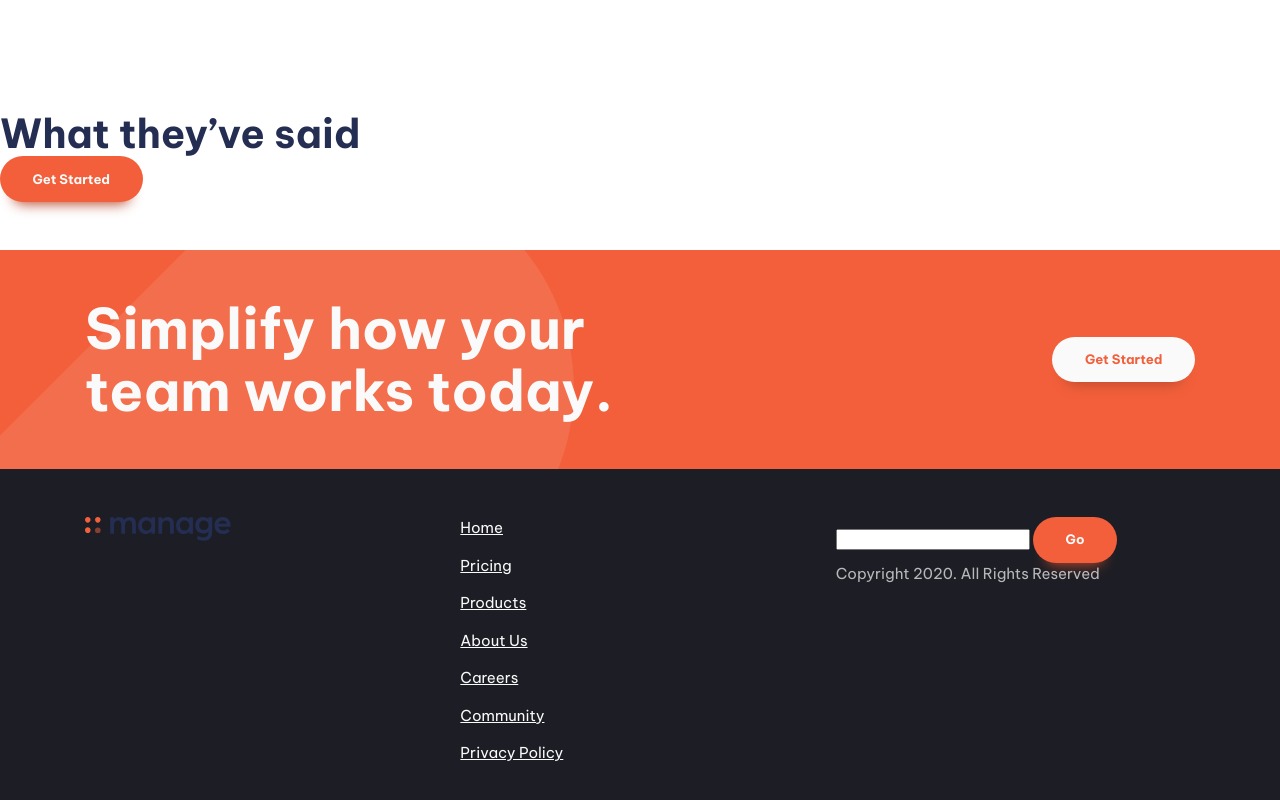
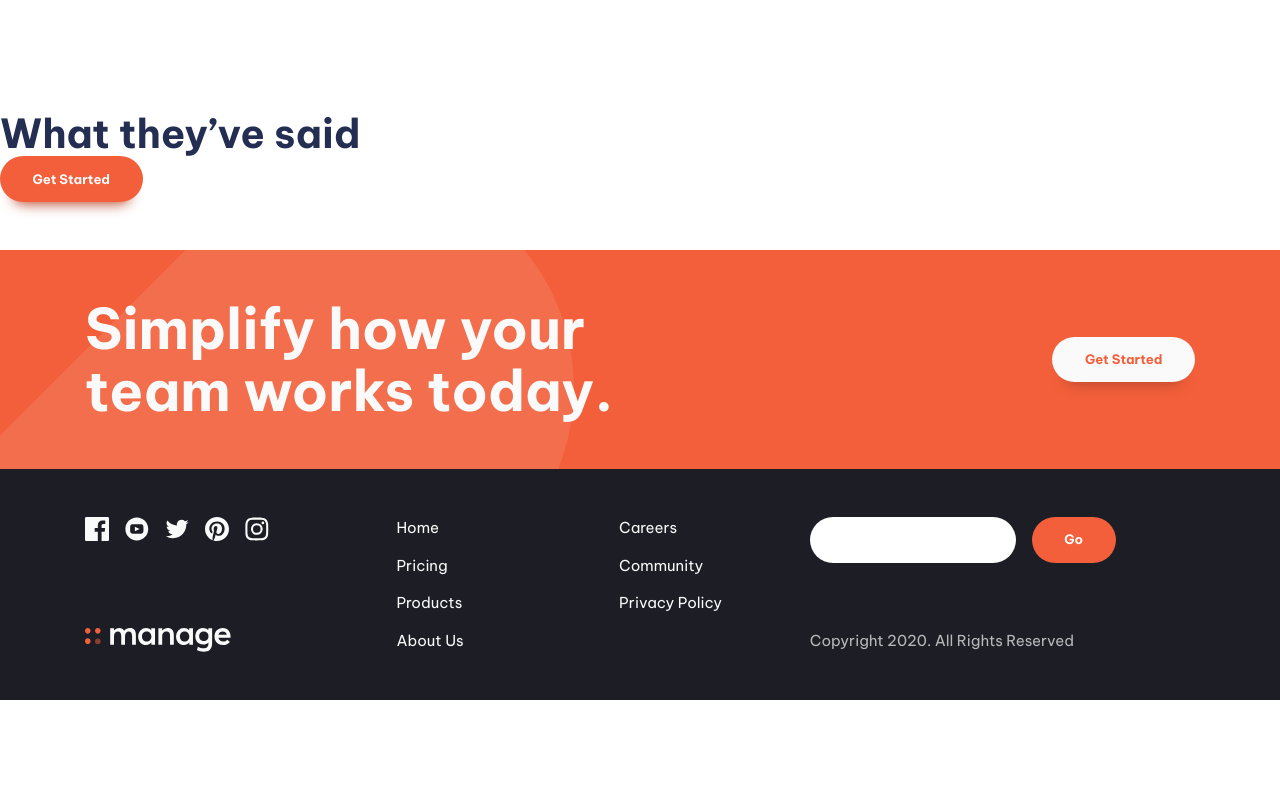
Before and after one commit to IvanOrsh/fem-challenge-manage, a website built with Vite: page index.html in a window 1280 px wide. Shown: the part 1302-2102 px from the top of the page. After the commit the page ends 2002 px from the top, so only its background shows below. Built offline with nearby package versions, Linux system fonts and the light colour scheme.

Commit message:
feat: footer

```diff
--- a/index.html
+++ b/index.html
@@ -18,7 +18,9 @@
       <div class="container">
         <div class="nav-wrapper">
           <a href="#">
-            <img src="images/logo.svg" alt="manage" />
+            <svg class="logo" width="146" height="24">
+              <use xlink:href="images/logo-smb.svg#logo"></use>
+            </svg>
           </a>
 
           <button
@@ -160,23 +162,68 @@
       </section>
     </main>
 
-    <footer class="bg-neutral-900 text-neutral-100 padding-block-700">
+    <footer
+      class="primary-footer bg-neutral-900 text-neutral-100 padding-block-700"
+    >
       <div class="container">
-        <div class="even-columns">
-          <div>
-            <a href="#">
-              <img src="images/logo.svg" alt="manage" />
+        <div class="primary-footer-wrapper">
+          <div class="primary-footer-logo-social">
+            <a href="#" aria-label="home">
+              <svg class="logo" width="146" height="24">
+                <use xlink:href="images/logo-smb.svg#logo"></use>
+              </svg>
             </a>
-            <ul role="list" aria-label="social links">
-              <li><a aria-label="facebook" href="#"></a></li>
-              <li><a aria-label="youtube" href="#"></a></li>
-              <li><a aria-label="twitter" href="#"></a></li>
-              <li><a aria-label="pinterest" href="#"></a></li>
-              <li><a aria-label="instagram" href="#"></a></li>
+
+            <ul class="social-list" role="list" aria-label="social links">
+              <li>
+                <a aria-label="facebook" href="#">
+                  <svg class="social-icon">
+                    <use
+                      xlink:href="images/social-icons.svg#icon-facebook"
+                    ></use>
+                  </svg>
+                </a>
+              </li>
+              <li>
+                <a aria-label="youtube" href="#">
+                  <svg class="social-icon">
+                    <use
+                      xlink:href="images/social-icons.svg#icon-youtube"
+                    ></use>
+                  </svg>
+                </a>
+              </li>
+              <li>
+                <a aria-label="twitter" href="#">
+                  <svg class="social-icon">
+                    <use
+                      xlink:href="images/social-icons.svg#icon-twitter"
+                    ></use>
+                  </svg>
+                </a>
+              </li>
+              <li>
+                <a aria-label="pinterest" href="#">
+                  <svg class="social-icon">
+                    <use
+                      xlink:href="images/social-icons.svg#icon-pinterest"
+                    ></use>
+                  </svg>
+                </a>
+              </li>
+              <li>
+                <a aria-label="instagram" href="#">
+                  <svg class="social-icon">
+                    <use
+                      xlink:href="images/social-icons.svg#icon-instagram"
+                    ></use>
+                  </svg>
+                </a>
+              </li>
             </ul>
           </div>
 
-          <div>
+          <div class="primary-footer-nav">
             <nav class="footer-nav">
               <ul
                 class="flow"
@@ -195,12 +242,12 @@
             </nav>
           </div>
 
-          <div>
+          <div class="primary-footer-form">
             <form action="">
               <input type="email" />
-              <button class="button">Go</button>
-              <p>Copyright 2020. All Rights Reserved</p>
+              <button class="button" data-shadow="none">Go</button>
             </form>
+            <p>Copyright 2020. All Rights Reserved</p>
           </div>
         </div>
       </div>
--- a/style.css
+++ b/style.css
@@ -175,6 +175,10 @@ p[data-width="wide"] {
   color: var(--clr-accent-400);
 }
 
+.button[data-shadow="none"] {
+  box-shadow: none;
+}
+
 .button:hover,
 .button:focus-visible {
   background-color: var(--clr-accent-300);
@@ -272,6 +276,108 @@ p[data-width="wide"] {
   }
   .icon-hamburger[data-visible] {
     display: block;
+  }
+}
+
+/* footer */
+
+.primary-footer {
+  --logo-color: var(--clr-neutral-100);
+}
+
+.primary-footer-wrapper {
+  display: grid;
+  gap: var(--size-700);
+  grid-template-areas:
+    "form"
+    "nav"
+    "logo-social";
+}
+
+.primary-footer-logo-social {
+  grid-area: logo-social;
+  display: flex;
+  flex-direction: column-reverse;
+  align-items: center;
+  gap: var(--size-700);
+}
+.primary-footer-nav {
+  grid-area: nav;
+}
+.primary-footer-form {
+  grid-area: form;
+
+  display: grid;
+  align-content: space-between;
+}
+
+.primary-footer form {
+  display: flex;
+  gap: var(--size-400);
+}
+
+input:where([type="text"], [type="email"]) {
+  border-radius: 100vw;
+  border: 0;
+  padding: var(--size-300) var(--size-200);
+}
+
+@media (min-width: 50em) {
+  .primary-footer-wrapper {
+    grid-template-areas: "logo-social nav form";
+  }
+
+  .primary-footer-logo-social {
+    align-items: start;
+    justify-content: space-between;
+  }
+}
+
+@media (max-width: 50em) {
+  .primary-footer-wrapper > * {
+    margin-inline: auto;
+  }
+}
+
+/* footer navigation */
+.footer-nav {
+  columns: 2;
+  gap: clamp(var(--size-200), 20vw, var(--size-900));
+}
+
+.footer-nav a {
+  color: var(--clr-neutral-100);
+  text-decoration: none;
+}
+
+.footer-nav a:is(:hover, :focus) {
+  color: var(--clr-accent-400);
+}
+
+/* social list */
+.social-list {
+  display: flex;
+  gap: var(--size-600);
+}
+
+.social-icon {
+  width: var(--size-600);
+  aspect-ratio: 1;
+  fill: var(--clr-neutral-100);
+}
+
+.social-list a:is(:hover, :focus) .social-icon {
+  fill: var(--clr-accent-400);
+}
+
+@media (min-width: 50em) {
+  .social-list {
+    display: flex;
+    gap: var(--size-400);
+  }
+
+  .social-icon {
+    width: var(--size-500);
   }
 }
 
```
Also changed, not shown: images/logo-smb.svg (added), images/social-icons.svg (added).
